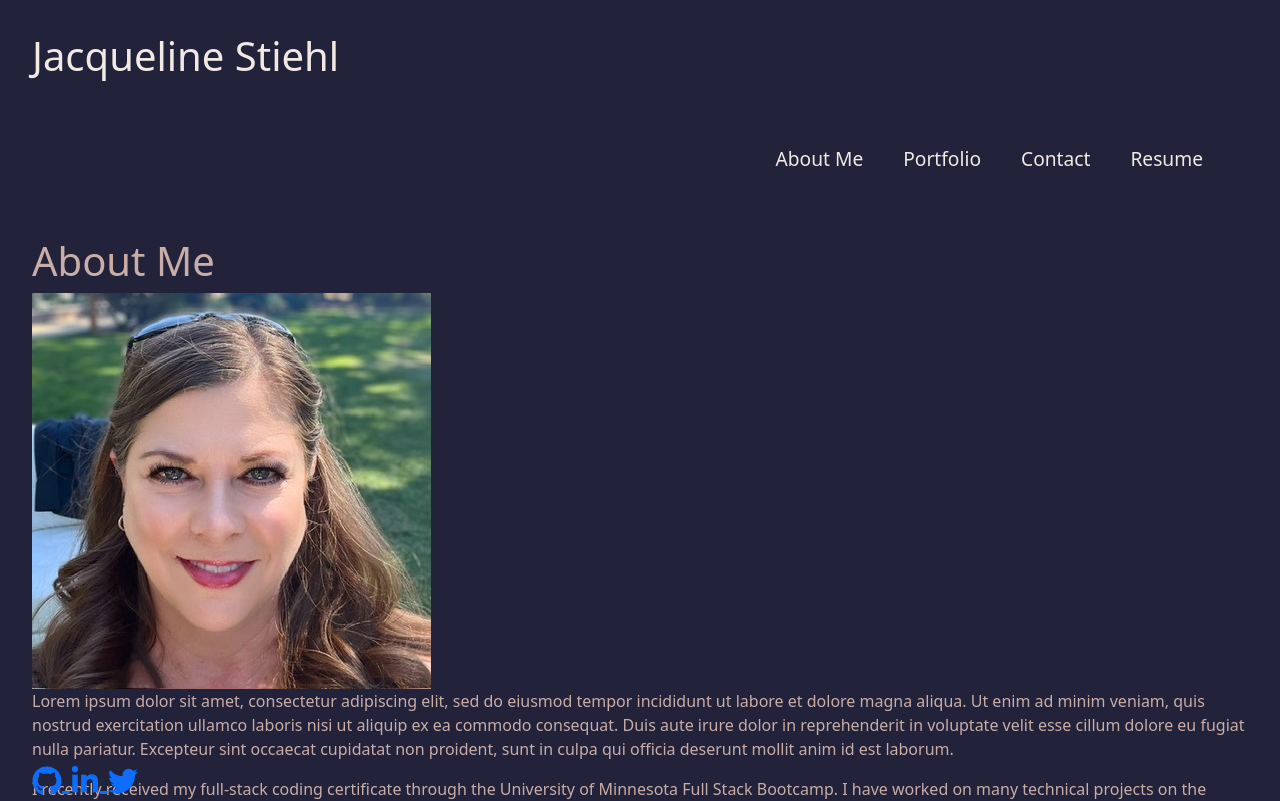
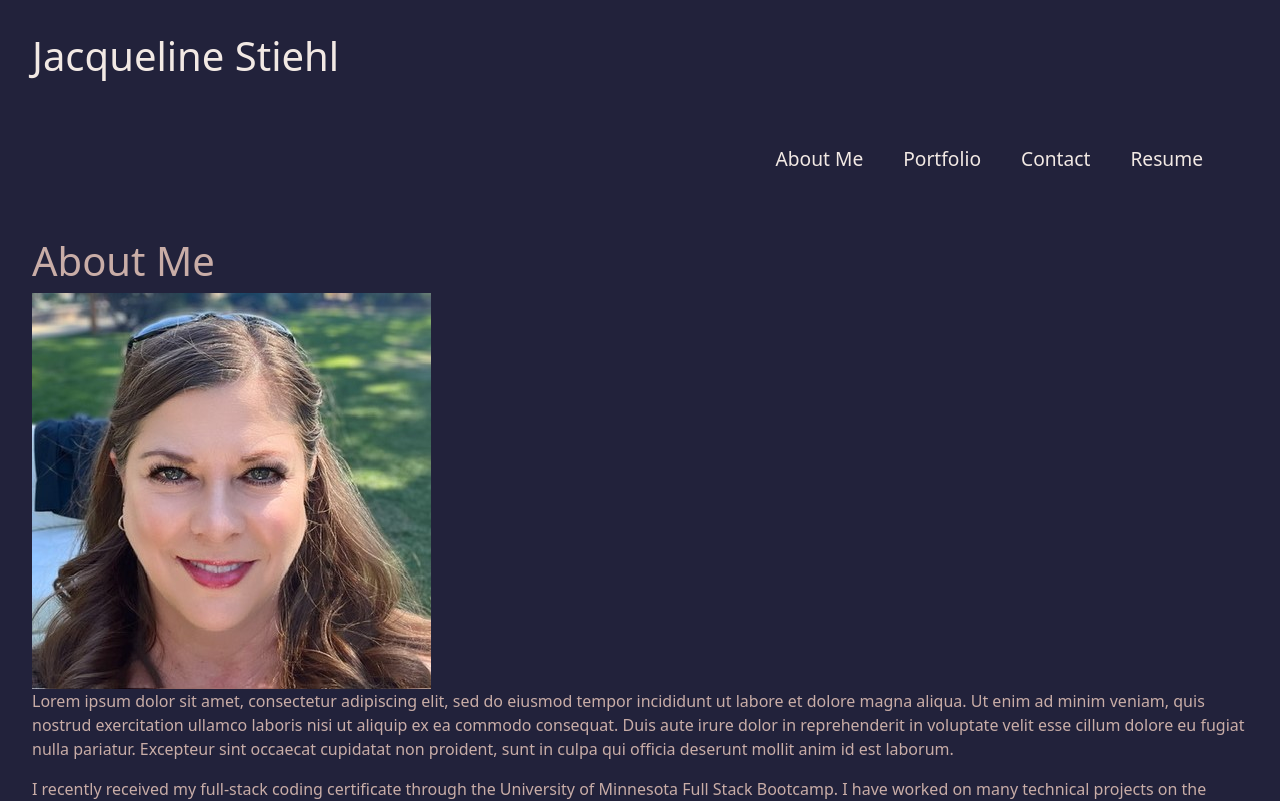
Before and after one commit to Jacqueline-Stiehl/react-portfolio-stiehl, a React (Vite) app: page / in a window 1280 px wide. Shown: the top 801 px of the page. Built offline with nearby package versions, Linux system fonts and the light colour scheme.

Commit message:
fixed footer color and alignment

```diff
--- a/src/App.css
+++ b/src/App.css
@@ -41,8 +41,10 @@ html {
   /* display: flex; */
   text-align: center;
   font-size: 30px;
-  margin-top: auto;
-  position: fixed;
+  /* margin-top: auto; */
+  /* position: fixed; */
+  margin-top: 100px;
+  position: relative;
   padding-top: 10;
   padding-bottom: 10;
   bottom: 0;
--- a/src/components/Footer.jsx
+++ b/src/components/Footer.jsx
@@ -16,13 +16,13 @@ function Footer() {
         {/* <p>
           <FaGithub/>
         </p> */}
-        <a href="https://github.com/Jacqueline-Stiehl" >
+        <a href="https://github.com/Jacqueline-Stiehl" style={{color: "#c9ada7"}}>
         {/* style={{color: "#c9ada7"}} */}
         <FaGithub />
         </a>
-        <a href="https://www.linkedin.com/in/jacqueline-stiehl-b6a810289/"> <FaLinkedinIn/>
+        <a href="https://www.linkedin.com/in/jacqueline-stiehl-b6a810289/" style={{color: "#c9ada7"}}> <FaLinkedinIn/>
         </a>
-        <a href="https://twitter.com/salsajackiemom?lang=ar-x-fm"> <FaTwitter/>
+        <a href="https://twitter.com/salsajackiemom?lang=ar-x-fm" style={{color: "#c9ada7"}}> <FaTwitter/>
         </a>
             {/* <p><FaTwitterSquare/> <FaGithubSquare/> <FaLinkedin/></p> */}
         </footer>
--- a/src/components/pages/Contact.jsx
+++ b/src/components/pages/Contact.jsx
@@ -7,6 +7,7 @@ import Col from 'react-bootstrap/Col';
 import Row from 'react-bootstrap/Row';
 import Alert from 'react-bootstrap/Alert';
 import Button from 'react-bootstrap/Button';
+import { validateEmail } from "../../utils/helper";
 
 const defaultUser = {
     fullname: "",
--- /dev/null
+++ b/src/utils/helper.jsx
@@ -0,0 +1,4 @@
+export function validateEmail(email) {
+    const re = /^(([^<>()[\]\\.,;:\s@"]+(\.[^<>()[\]\\.,;:\s@"]+)*)|(".+"))@((\[[0-9]{1,3}\.[0-9]{1,3}\.[0-9]{1,3}\.[0-9]{1,3}\])|(([a-zA-Z\-0-9]+\.)+[a-zA-Z]{2,}))$/;
+    return re.test(String(email).toLowerCase());
+  }
```
